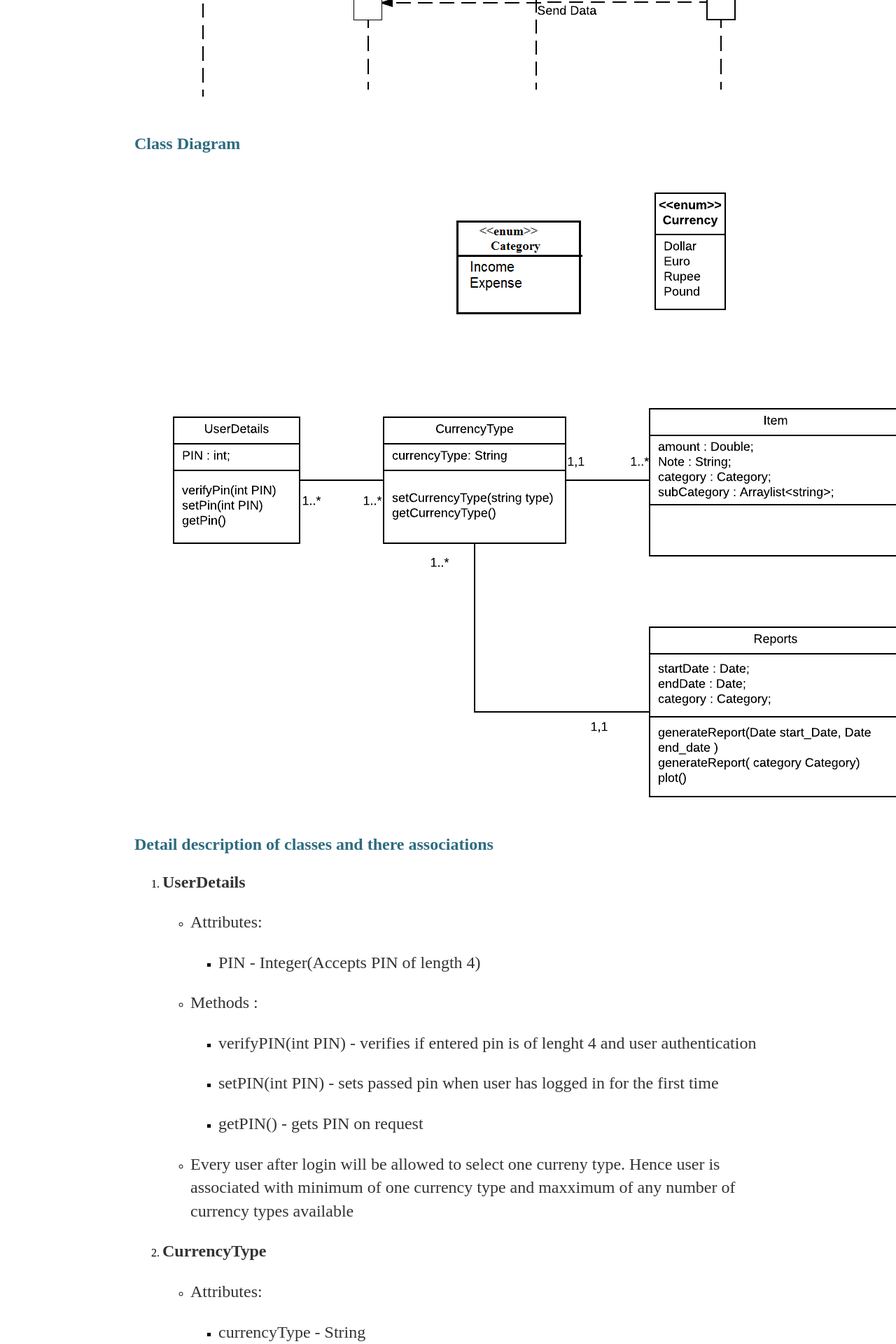
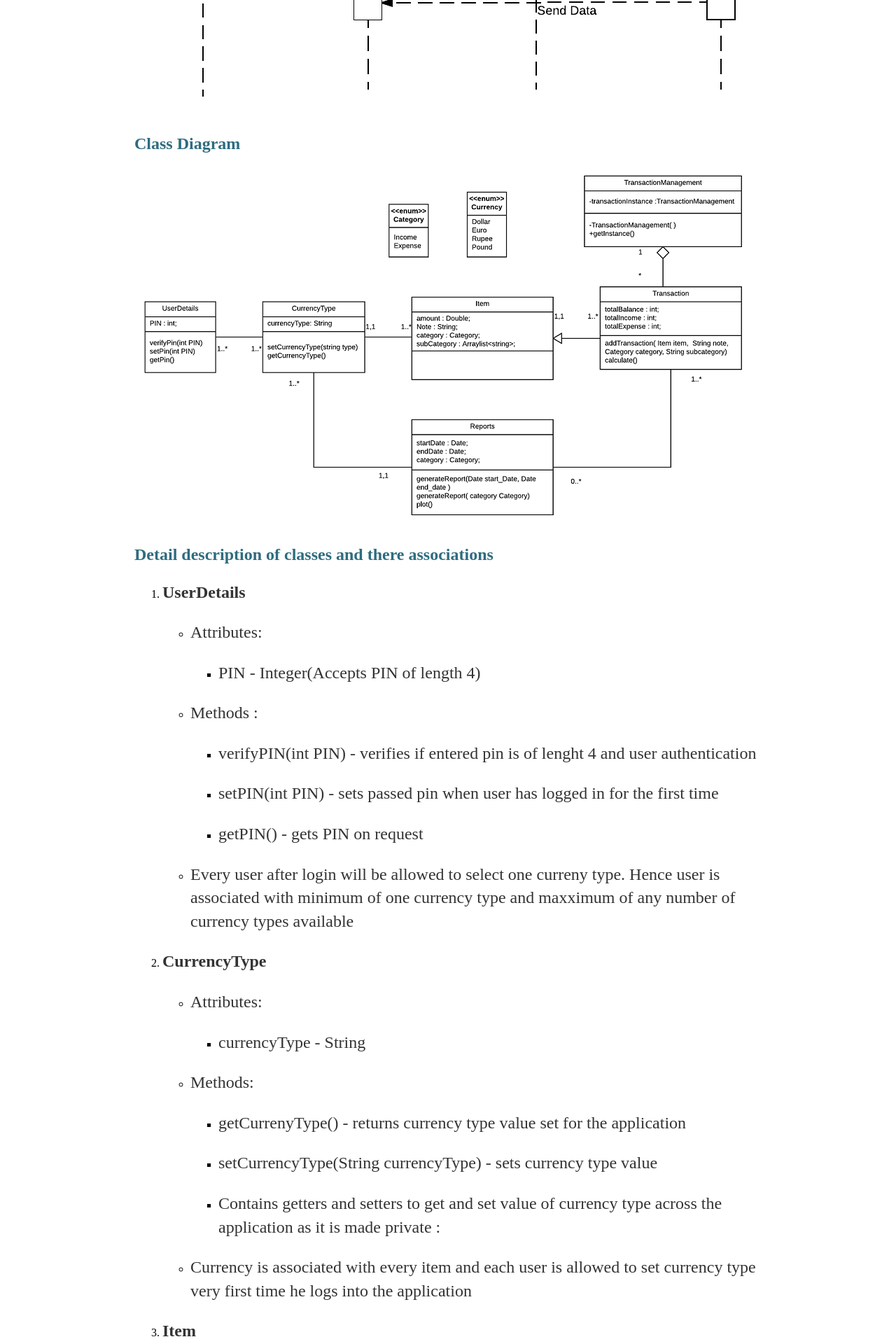
Before and after one commit to vinoth789/Money-tracker, a Jekyll site: the page built from docs/_posts/2017-05-20-SystemDesign.md, in a window 1280 px wide. Shown: the part 1772-3692 px from the top of the page at 70% size. Built offline with Jekyll 4.4.1, drawn with Linux system fonts in a browser that asks for light colours; our own code applies the rules of GitHub Pages for plain Markdown files.

Commit message:
Update 2017-05-20-SystemDesign.md

```diff
--- a/docs/_posts/2017-05-20-SystemDesign.md
+++ b/docs/_posts/2017-05-20-SystemDesign.md
@@ -18,7 +18,7 @@
 
 <h2 style="color: #2e6c80;">Class Diagram </h2>
 <span align="center">
-![classdg image]({{site.baseurl}}/images/MTUpdatedCD.png "View report")
+![classdg image]({{site.baseurl}}/images/MTCD.png "Class Diagram")
 </span>
 <h2 style="color: #2e6c80; ">Detail description of classes and there associations</h2>
 
```
